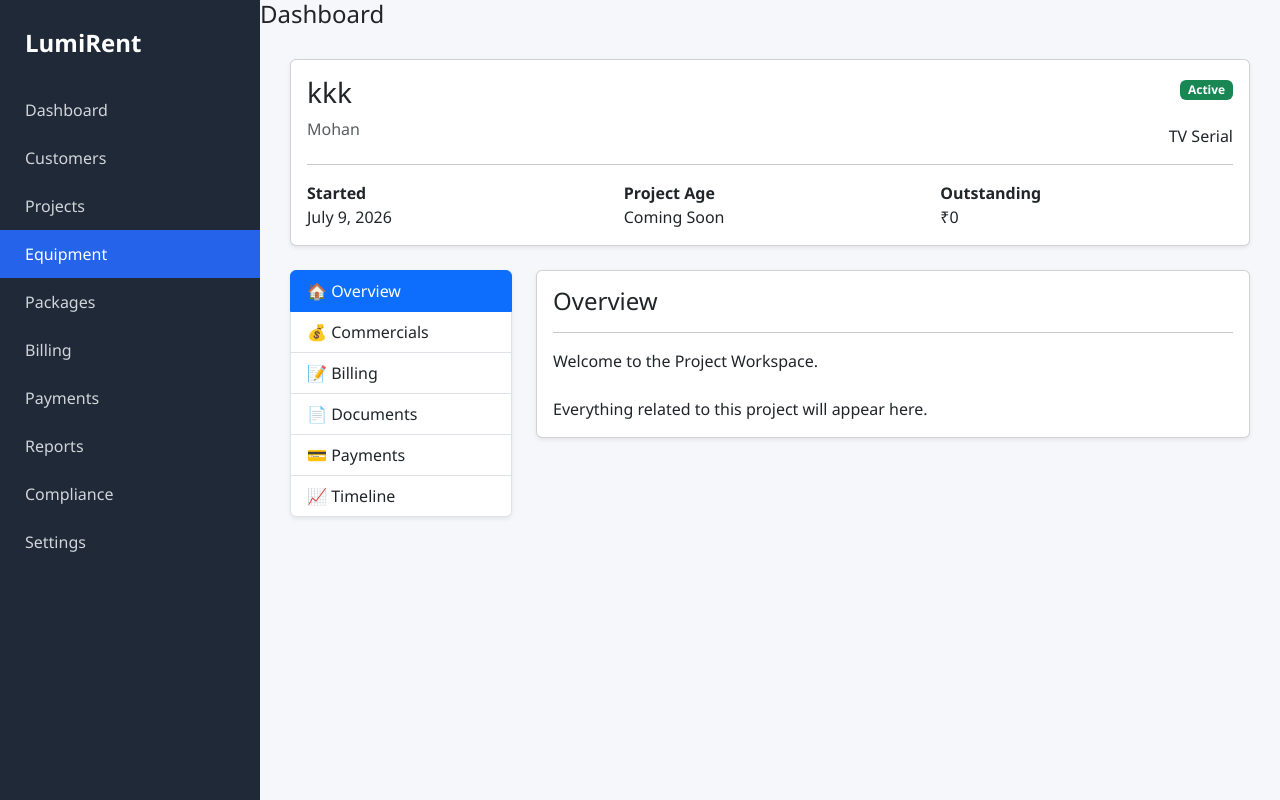
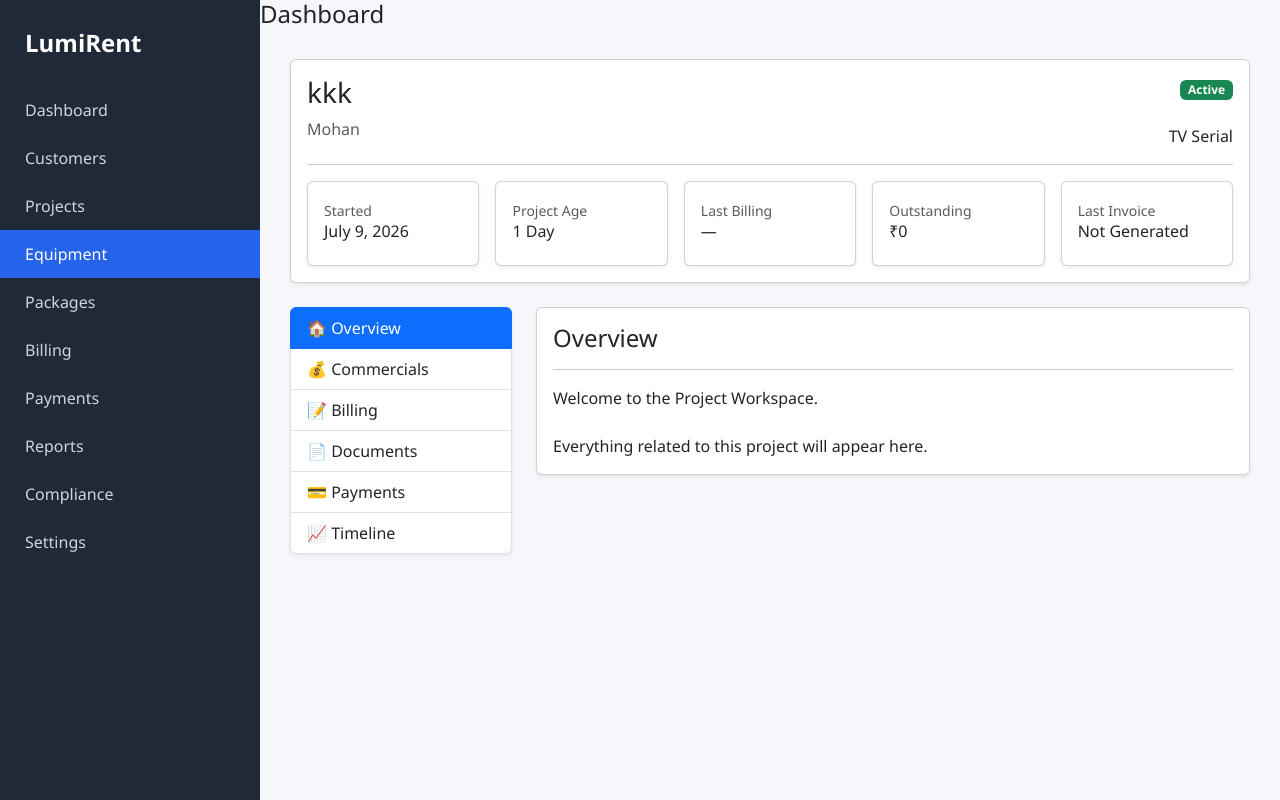
Before and after one commit to sprcine-creator/rental-management-system, a Django app: page /projects/1/ in a window 1280 px wide. Run offline with Django 5.2, Linux system fonts and the light colour scheme; data comes from the database, SQL or seed files in the repository.

Commit message:
Sprint 5.1

```diff
--- a/backend/projects/templates/projects/workspace.html
+++ b/backend/projects/templates/projects/workspace.html
@@ -42,35 +42,85 @@ Project Workspace
 
         <hr>
 
-        <div class="row">
+        <div class="row g-3">
 
-            <div class="col-md-4">
+            <div class="col-md">
 
-                <strong>Started</strong>
+                <div class="card shadow-sm">
 
-                <br>
+                    <div class="card-body">
 
-                {{ project.start_date }}
+                        <small class="text-muted">Started</small>
+
+                        <h6>{{ project.start_date }}</h6>
+
+                    </div>
+
+                </div>
 
             </div>
 
-            <div class="col-md-4">
+            <div class="col-md">
 
-                <strong>Project Age</strong>
+                <div class="card shadow-sm">
 
-                <br>
+                    <div class="card-body">
 
-                Coming Soon
+                        <small class="text-muted">Project Age</small>
+
+                        <h6>{{ project_age }}</h6>
+
+                    </div>
+
+                </div>
 
             </div>
 
-            <div class="col-md-4">
+            <div class="col-md">
 
-                <strong>Outstanding</strong>
+                <div class="card shadow-sm">
 
-                <br>
+                    <div class="card-body">
 
-                ₹0
+                        <small class="text-muted">Last Billing</small>
+
+                        <h6>—</h6>
+
+                    </div>
+
+                </div>
+
+            </div>
+
+            <div class="col-md">
+
+                <div class="card shadow-sm">
+
+                    <div class="card-body">
+
+                        <small class="text-muted">Outstanding</small>
+
+                        <h6>₹0</h6>
+
+                    </div>
+
+                </div>
+
+            </div>
+
+            <div class="col-md">
+
+                <div class="card shadow-sm">
+
+                    <div class="card-body">
+
+                        <small class="text-muted">Last Invoice</small>
+
+                        <h6>Not Generated</h6>
+
+                    </div>
+
+                </div>
 
             </div>
 
--- a/backend/projects/views.py
+++ b/backend/projects/views.py
@@ -3,6 +3,8 @@ from django.contrib import messages
 
 from .models import Project
 from .forms import ProjectForm
+
+from datetime import date
 
 
 def project_list(request):
@@ -101,10 +103,37 @@ def project_workspace(request, pk):
         pk=pk,
     )
 
+
+
+    today = date.today()
+
+    months = (
+        (today.year - project.start_date.year) * 12
+        + today.month
+        - project.start_date.month
+    )
+
+    years = months // 12
+    remaining_months = months % 12
+
+    if years > 0:
+        age = f"{years} Year{'s' if years > 1 else ''}"
+
+        if remaining_months:
+            age += f" {remaining_months} Month{'s' if remaining_months > 1 else ''}"
+
+    elif months > 0:
+        age = f"{months} Month{'s' if months > 1 else ''}"
+
+    else:
+        days = (today - project.start_date).days
+        age = f"{days} Day{'s' if days != 1 else ''}"
+
     return render(
         request,
         "projects/workspace.html",
         {
             "project": project,
+            "project_age": age,
         },
     )
```
